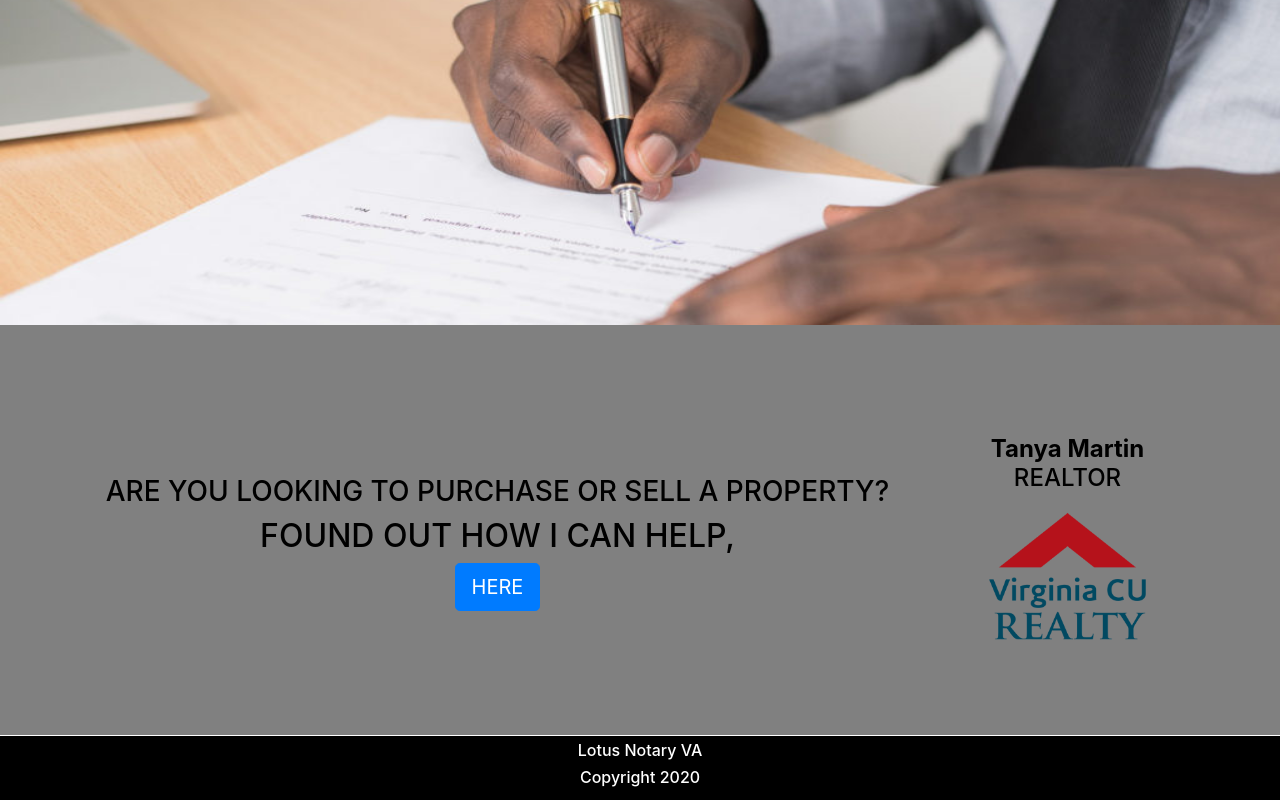
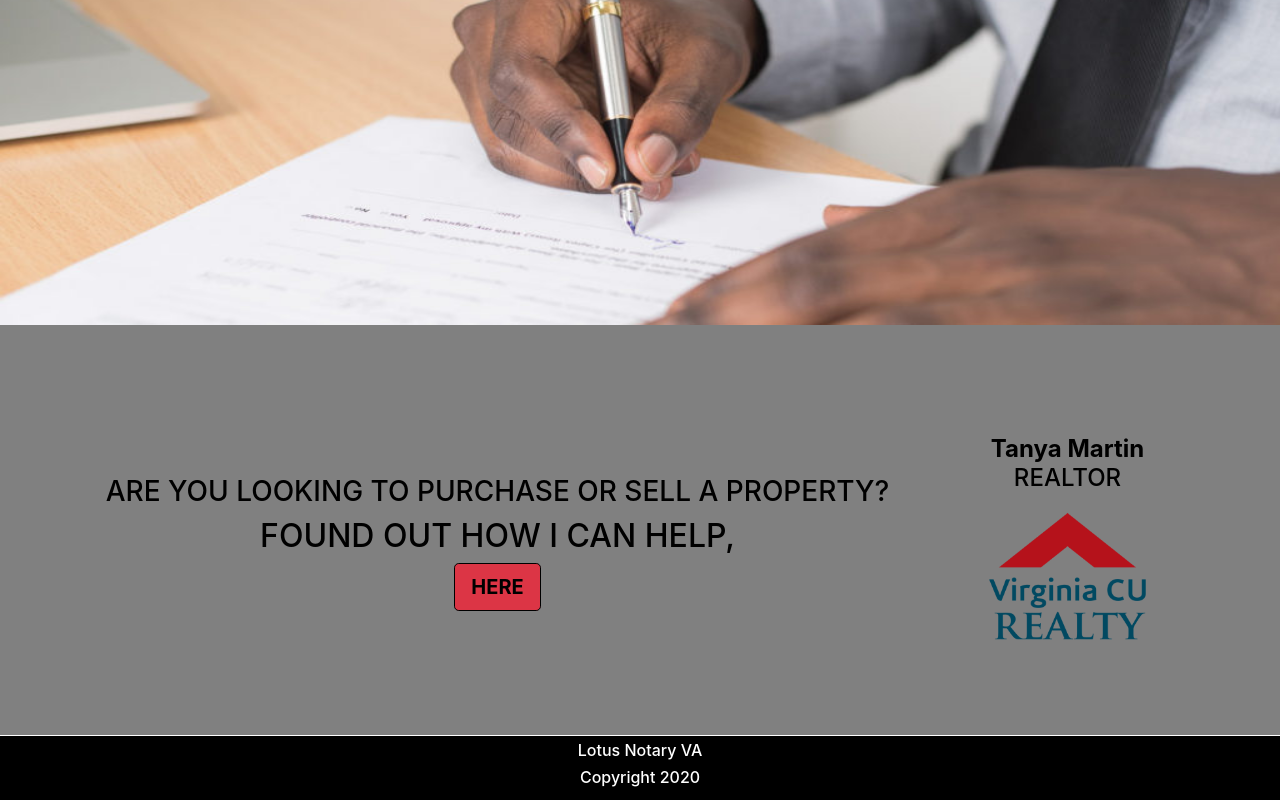
Before and after one commit to Delaneyjp/LotusNotaryVA, a React (Create React App) app: page / in a window 1280 px wide. Shown: the part 2585-3385 px from the top of the page. Built offline with nearby package versions, Linux system fonts and the light colour scheme.

Commit message:
button styling

```diff
--- a/src/Slides/AdSlide.js
+++ b/src/Slides/AdSlide.js
@@ -18,7 +18,7 @@ class AdSlide extends Component {
                             <h2>
                                 FOUND OUT HOW I CAN HELP,
                             </h2>
-                            <div className="btn btn-primary btn-lg">
+                            <div className="btn btn-danger btn-lg" style={{ border: "1px solid black", fontWeight: "bolder", color: "black" }}>
                                 HERE
                             </div>
                         </div>
```
